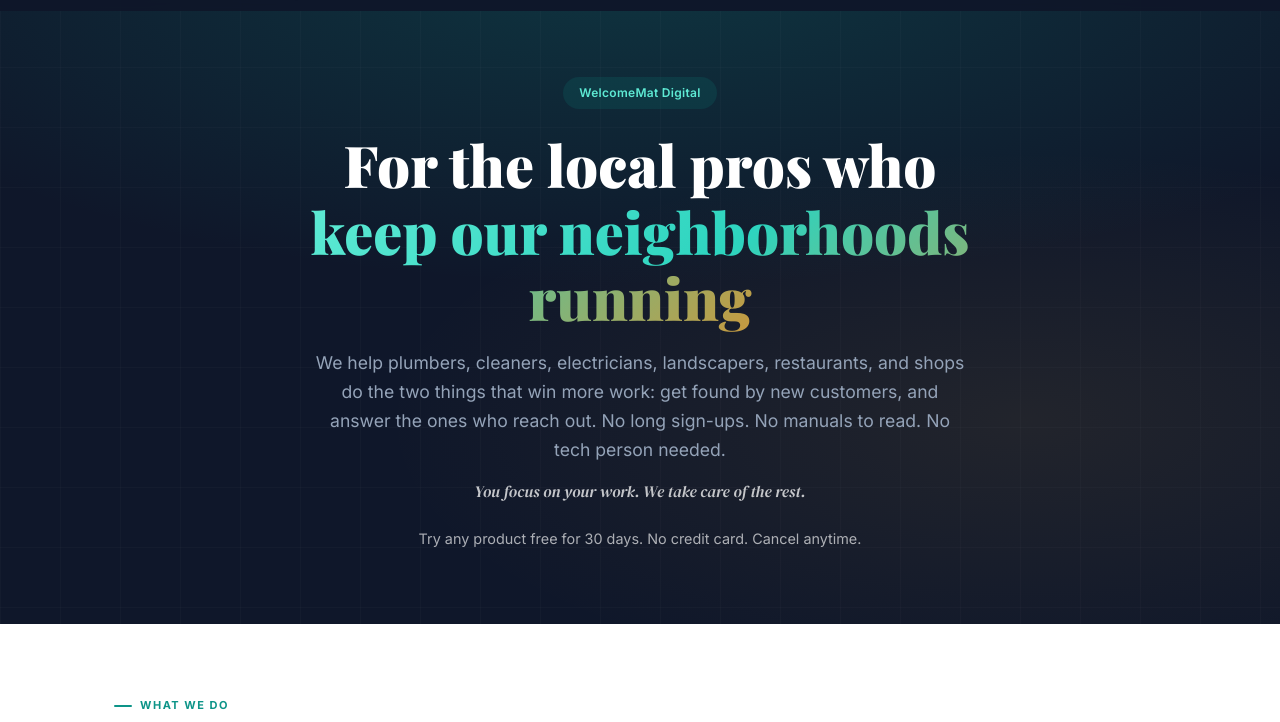
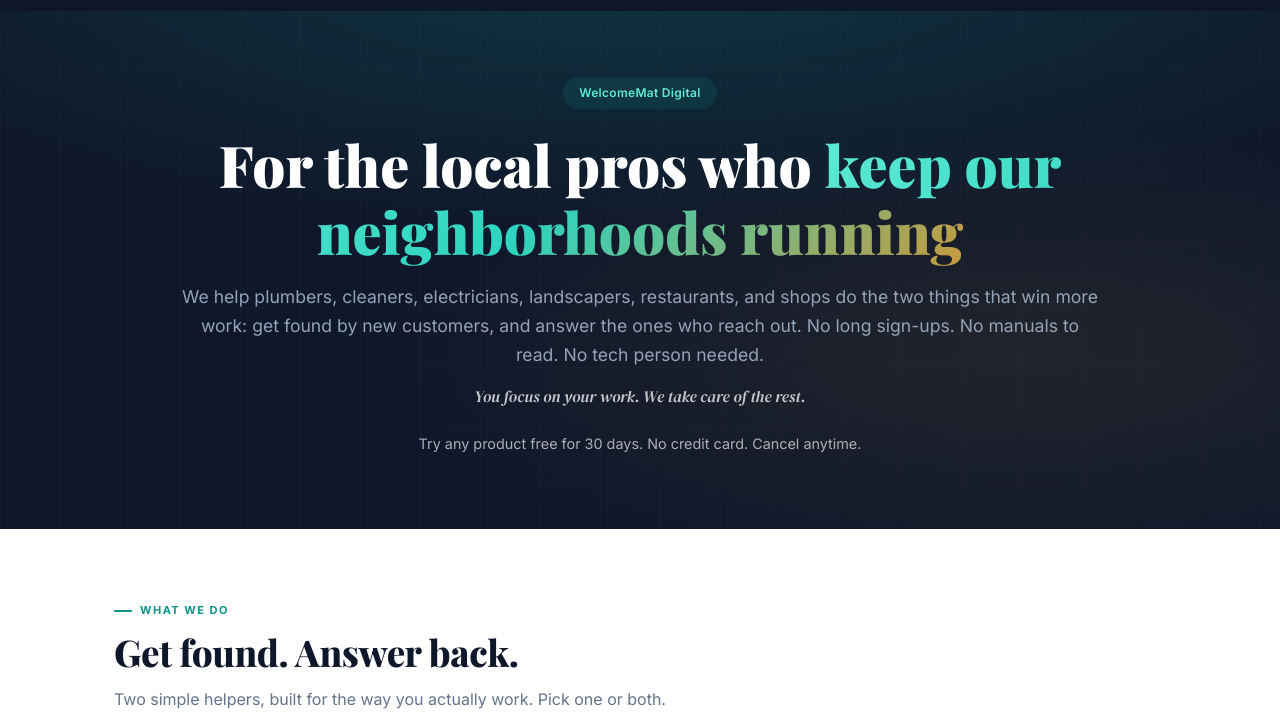
Before and after one commit to sunilmsft/frontdesk-ai, a website: page public/index.html in a window 1280 px wide. Shown: the part 53-775 px from the top of the page. Drawn offline with nearby package versions, Linux system fonts and the light colour scheme.

Commit message:
style: widen homepage hero (1080px content / 920px sub) so headline fits 2 lines + sub fits 2-3

```diff
--- a/public/index.html
+++ b/public/index.html
@@ -86,7 +86,7 @@
         linear-gradient(90deg, rgba(255,255,255,0.02) 1px, transparent 1px);
       background-size: 60px 60px;
     }
-    .hero-content { position: relative; z-index: 2; max-width: 780px; margin: 0 auto; padding: 0 24px; }
+    .hero-content { position: relative; z-index: 2; max-width: 1080px; margin: 0 auto; padding: 0 32px; }
     .hero-badge {
       display: inline-block; background: rgba(13,148,136,0.15); color: #5eead4;
       font-size: 12px; font-weight: 600; padding: 6px 16px; border-radius: 100px; margin-bottom: 22px;
@@ -102,7 +102,7 @@
       background: linear-gradient(135deg, #5eead4, #2dd4bf, var(--warm));
       -webkit-background-clip: text; -webkit-text-fill-color: transparent; background-clip: text;
     }
-    .hero-sub { font-size: 1.1rem; color: #94a3b8; max-width: 660px; margin: 0 auto 14px; line-height: 1.65; }
+    .hero-sub { font-size: 1.1rem; color: #94a3b8; max-width: 920px; margin: 0 auto 14px; line-height: 1.65; }
     .hero-tagline {
       font-family: 'DM Serif Display', serif; font-style: italic;
       font-size: 1rem; color: rgba(255,255,255,0.75); margin-top: 8px;
```
